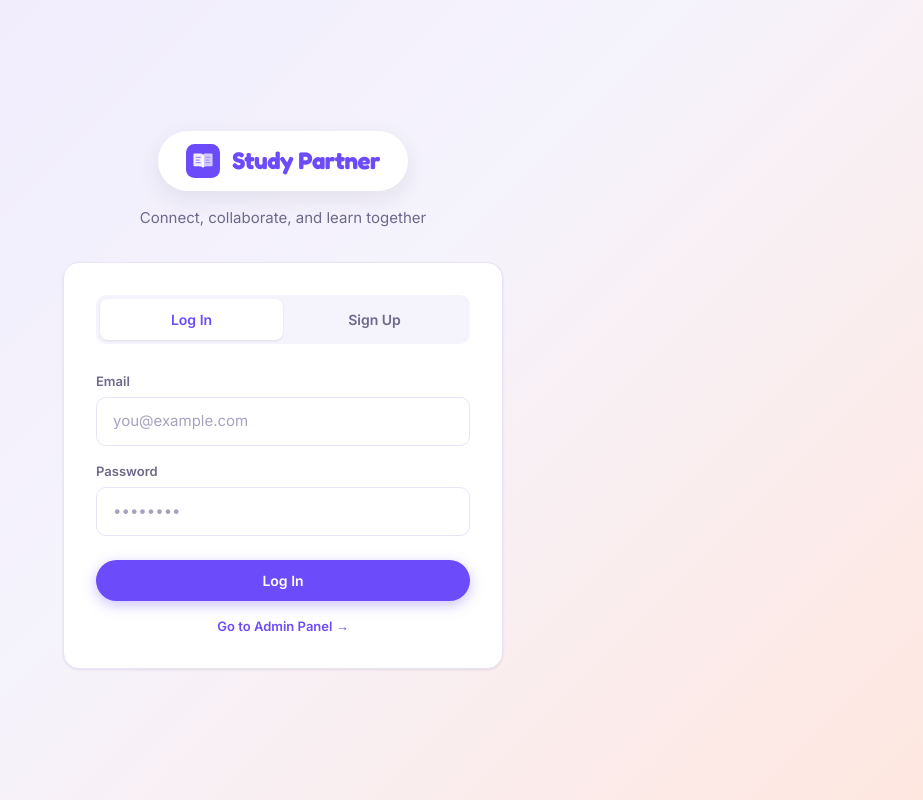
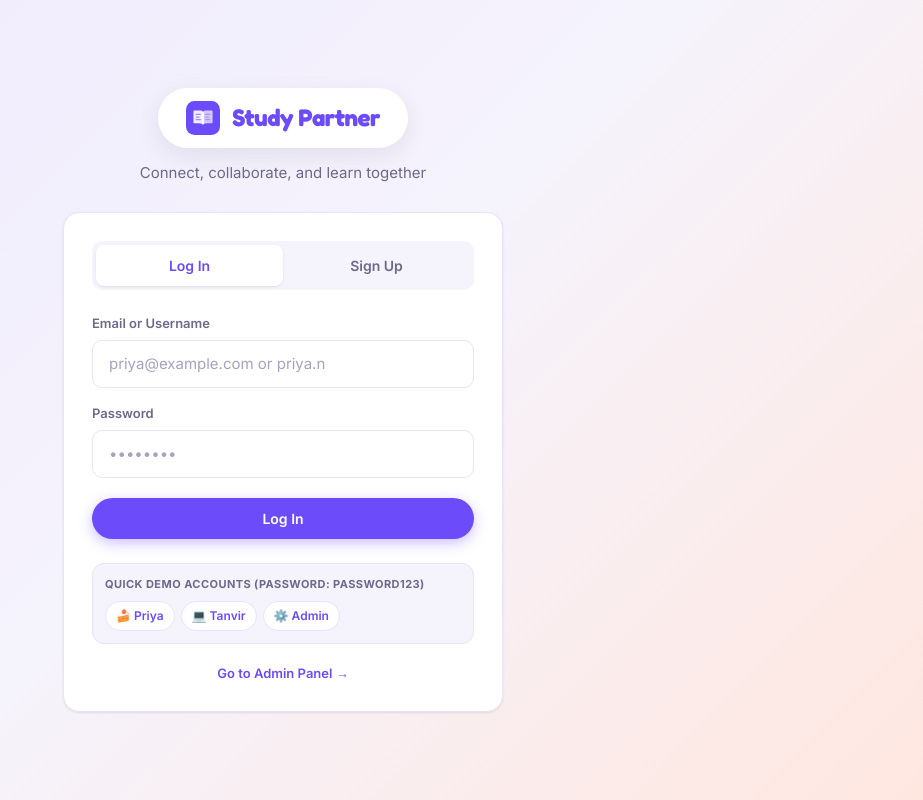
Before and after one commit to Nirjone-Kotha/StudyPartner, a Next.js app in the folder frontend/: page / in a window 1280 px wide. Shown: the whole page, without its empty margins (357-1280 px from the left). Built offline with nearby package versions, Linux system fonts and the light colour scheme; no server answers.

Commit message:
fix(auth): support email/username login, 45s timeout for Render wake up, quick demo accounts

```diff
--- a/frontend/src/app/page.tsx
+++ b/frontend/src/app/page.tsx
@@ -24,12 +24,19 @@ export default function AuthPage() {
     e.preventDefault();
     setLoading(true);
     try {
-      const { data } = await api.post<AuthResponse>('/auth/login', loginForm);
+      const { data } = await api.post<AuthResponse>('/auth/login', {
+        email: loginForm.email.trim(),
+        password: loginForm.password,
+      });
       setAuth(data.user, data.token);
       toast.success(`Welcome back, ${data.user.name}!`);
       router.push('/feed');
     } catch (err: any) {
-      toast.error(err.response?.data?.message || 'Login failed');
+      if (!err.response) {
+        toast.error('Connecting to backend... If Render server was sleeping, please wait a few seconds and try again.', { duration: 6000 });
+      } else {
+        toast.error(err.response?.data?.message || 'Login failed');
+      }
     } finally { setLoading(false); }
   }
 
@@ -37,13 +44,27 @@ export default function AuthPage() {
     e.preventDefault();
     setLoading(true);
     try {
-      const { data } = await api.post<AuthResponse>('/auth/register', signupForm);
+      const { data } = await api.post<AuthResponse>('/auth/register', {
+        name: signupForm.name.trim(),
+        email: signupForm.email.trim(),
+        handle: signupForm.handle.trim(),
+        password: signupForm.password,
+      });
       setAuth(data.user, data.token);
       toast.success(`Welcome to Study Partner, ${data.user.name}! 🎉`);
       router.push('/feed');
     } catch (err: any) {
-      toast.error(err.response?.data?.message || 'Registration failed');
+      if (!err.response) {
+        toast.error('Connecting to backend... If Render server was sleeping, please wait a few seconds and try again.', { duration: 6000 });
+      } else {
+        toast.error(err.response?.data?.message || 'Registration failed');
+      }
     } finally { setLoading(false); }
+  }
+
+  function setQuickAccount(email: string) {
+    setLoginForm({ email, password: 'password123' });
+    toast.success(`Filled credentials for ${email}`);
   }
 
   return (
@@ -56,11 +77,11 @@ export default function AuthPage() {
 
       <div style={{ width: '100%', maxWidth: 440 }}>
         {/* Logo */}
-        <div style={{ textAlign: 'center', marginBottom: 32 }}>
+        <div style={{ textAlign: 'center', marginBottom: 28 }}>
           <div style={{
             display: 'inline-flex', alignItems: 'center', gap: 12,
             background: 'white', padding: '12px 28px',
-            borderRadius: 'var(--radius-pill)', boxShadow: 'var(--shadow-md)', marginBottom: 16,
+            borderRadius: 'var(--radius-pill)', boxShadow: 'var(--shadow-md)', marginBottom: 14,
           }}>
             <svg width="34" height="34" viewBox="0 0 32 32" fill="none" xmlns="http://www.w3.org/2000/svg">
               <rect width="32" height="32" rx="8" fill="var(--color-brand)"/>
@@ -85,11 +106,11 @@ export default function AuthPage() {
         </div>
 
         {/* Card */}
-        <div className="card" style={{ padding: 32 }}>
+        <div className="card" style={{ padding: 28, background: 'white' }}>
           {/* Tabs */}
           <div style={{
             display: 'grid', gridTemplateColumns: '1fr 1fr',
-            background: 'var(--color-bg)', borderRadius: 'var(--radius-sm)', padding: 4, marginBottom: 28,
+            background: 'var(--color-bg)', borderRadius: 'var(--radius-sm)', padding: 4, marginBottom: 24,
           }}>
             {(['login', 'signup'] as const).map((t) => (
               <button key={t} onClick={() => setTab(t)} style={{
@@ -108,12 +129,12 @@ export default function AuthPage() {
             <form onSubmit={handleLogin} style={{ display: 'flex', flexDirection: 'column', gap: 16 }}>
               <div>
                 <label style={{ display: 'block', fontSize: 13, fontWeight: 600, color: 'var(--color-ink-soft)', marginBottom: 6 }}>
-                  Email
+                  Email or Username
                 </label>
                 <input
                   className="input"
-                  type="email"
-                  placeholder="you@example.com"
+                  type="text"
+                  placeholder="priya@example.com or priya.n"
                   required
                   value={loginForm.email}
                   onChange={(e) => setLoginForm(f => ({ ...f, email: e.target.value }))}
@@ -132,41 +153,71 @@ export default function AuthPage() {
                   onChange={(e) => setLoginForm(f => ({ ...f, password: e.target.value }))}
                 />
               </div>
-              <button className="btn-brand" type="submit" disabled={loading} style={{ width: '100%', marginTop: 8 }}>
-                {loading ? 'Logging in…' : 'Log In'}
+              <button className="btn-brand" type="submit" disabled={loading} style={{ width: '100%', marginTop: 4 }}>
+                {loading ? 'Connecting & Logging in…' : 'Log In'}
               </button>
 
-              <div style={{ textAlign: 'center', fontSize: 13, color: 'var(--color-ink-soft)' }}>
+              {/* Quick sample accounts */}
+              <div style={{ marginTop: 8, padding: '12px', background: 'var(--color-bg)', borderRadius: 12, border: '1px solid var(--color-border)' }}>
+                <div style={{ fontSize: 11, fontWeight: 700, color: 'var(--color-ink-soft)', marginBottom: 8, textTransform: 'uppercase', letterSpacing: '0.04em' }}>
+                  Quick Demo Accounts (Password: password123)
+                </div>
+                <div style={{ display: 'flex', gap: 6, flexWrap: 'wrap' }}>
+                  <button
+                    type="button"
+                    onClick={() => setQuickAccount('priya@example.com')}
+                    style={{ fontSize: 12, padding: '5px 10px', background: 'white', border: '1px solid var(--color-border)', borderRadius: 99, cursor: 'pointer', color: 'var(--color-brand)', fontWeight: 600 }}
+                  >
+                    🍰 Priya
+                  </button>
+                  <button
+                    type="button"
+                    onClick={() => setQuickAccount('tanvir@example.com')}
+                    style={{ fontSize: 12, padding: '5px 10px', background: 'white', border: '1px solid var(--color-border)', borderRadius: 99, cursor: 'pointer', color: 'var(--color-brand)', fontWeight: 600 }}
+                  >
+                    💻 Tanvir
+                  </button>
+                  <button
+                    type="button"
+                    onClick={() => setQuickAccount('admin@funstore.com')}
+                    style={{ fontSize: 12, padding: '5px 10px', background: 'white', border: '1px solid var(--color-border)', borderRadius: 99, cursor: 'pointer', color: 'var(--color-brand)', fontWeight: 600 }}
+                  >
+                    ⚙️ Admin
+                  </button>
+                </div>
+              </div>
+
+              <div style={{ textAlign: 'center', fontSize: 13, color: 'var(--color-ink-soft)', marginTop: 4 }}>
                 <a href="/admin/login" style={{ color: 'var(--color-brand)', textDecoration: 'none', fontWeight: 600 }}>
                   Go to Admin Panel →
                 </a>
               </div>
             </form>
           ) : (
-            <form onSubmit={handleSignup} style={{ display: 'flex', flexDirection: 'column', gap: 16 }}>
-              <div style={{ display: 'grid', gridTemplateColumns: '1fr 1fr', gap: 12 }}>
+            <form onSubmit={handleSignup} style={{ display: 'flex', flexDirection: 'column', gap: 14 }}>
+              <div style={{ display: 'grid', gridTemplateColumns: '1fr 1fr', gap: 10 }}>
                 <div>
-                  <label style={{ display: 'block', fontSize: 13, fontWeight: 600, color: 'var(--color-ink-soft)', marginBottom: 6 }}>Full Name</label>
+                  <label style={{ display: 'block', fontSize: 12, fontWeight: 600, color: 'var(--color-ink-soft)', marginBottom: 4 }}>Full Name</label>
                   <input className="input" placeholder="Jane Doe" required minLength={2}
                     value={signupForm.name} onChange={(e) => setSignupForm(f => ({ ...f, name: e.target.value }))} />
                 </div>
                 <div>
-                  <label style={{ display: 'block', fontSize: 13, fontWeight: 600, color: 'var(--color-ink-soft)', marginBottom: 6 }}>Handle</label>
+                  <label style={{ display: 'block', fontSize: 12, fontWeight: 600, color: 'var(--color-ink-soft)', marginBottom: 4 }}>Username</label>
                   <input className="input" placeholder="jane.doe" required minLength={3}
                     value={signupForm.handle} onChange={(e) => setSignupForm(f => ({ ...f, handle: e.target.value }))} />
                 </div>
               </div>
               <div>
-                <label style={{ display: 'block', fontSize: 13, fontWeight: 600, color: 'var(--color-ink-soft)', marginBottom: 6 }}>Email</label>
+                <label style={{ display: 'block', fontSize: 12, fontWeight: 600, color: 'var(--color-ink-soft)', marginBottom: 4 }}>Email</label>
                 <input className="input" type="email" placeholder="you@example.com" required
                   value={signupForm.email} onChange={(e) => setSignupForm(f => ({ ...f, email: e.target.value }))} />
               </div>
               <div>
-                <label style={{ display: 'block', fontSize: 13, fontWeight: 600, color: 'var(--color-ink-soft)', marginBottom: 6 }}>Password</label>
-                <input className="input" type="password" placeholder="Min. 8 characters" required minLength={8}
+                <label style={{ display: 'block', fontSize: 12, fontWeight: 600, color: 'var(--color-ink-soft)', marginBottom: 4 }}>Password</label>
+                <input className="input" type="password" placeholder="Min. 6 characters" required minLength={6}
                   value={signupForm.password} onChange={(e) => setSignupForm(f => ({ ...f, password: e.target.value }))} />
               </div>
-              <button className="btn-brand" type="submit" disabled={loading} style={{ width: '100%', marginTop: 8 }}>
+              <button className="btn-brand" type="submit" disabled={loading} style={{ width: '100%', marginTop: 6 }}>
                 {loading ? 'Creating account…' : 'Create Account'}
               </button>
             </form>
--- a/frontend/src/lib/api.ts
+++ b/frontend/src/lib/api.ts
@@ -8,6 +8,7 @@ const getBaseURL = () => {
 
 const api = axios.create({
   baseURL: getBaseURL(),
+  timeout: 45000, // 45s timeout for Render server spin-up
   headers: { 'Content-Type': 'application/json' },
 });
 
```
Also changed, not shown: 2 other files (tests, documents, lock files or other folders).
